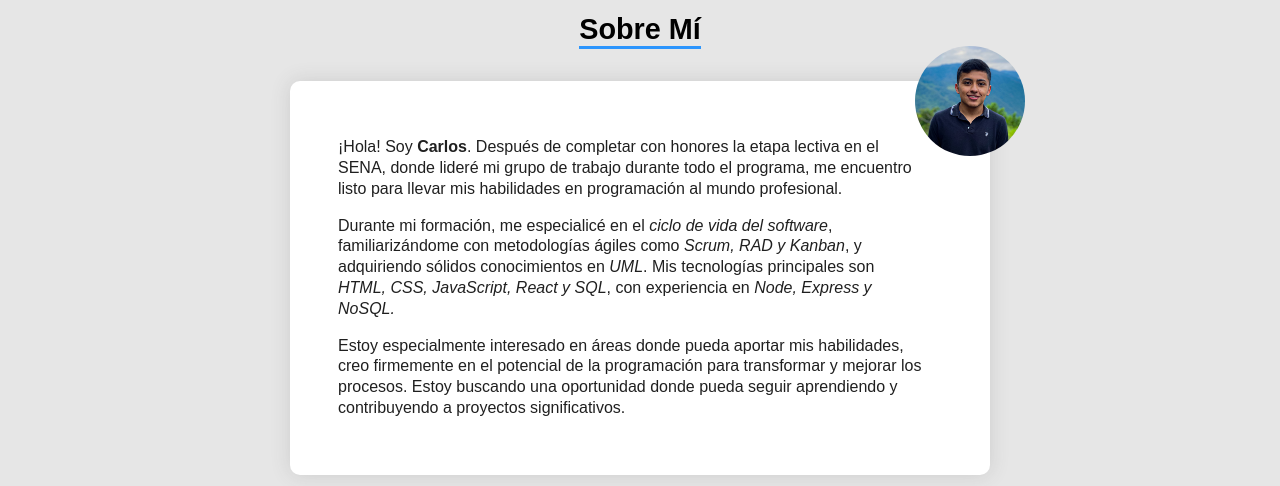
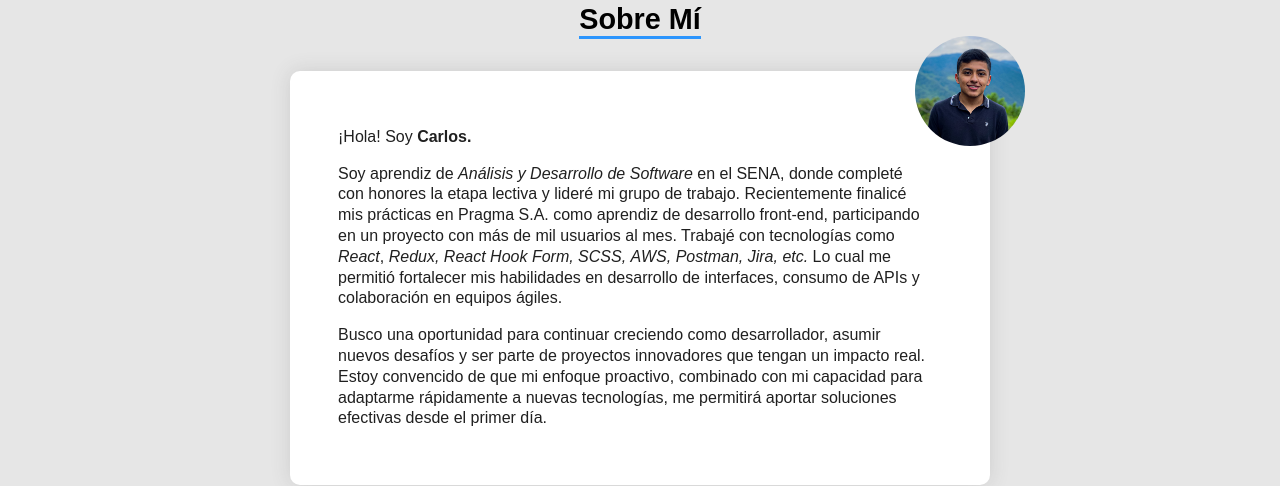
Before and after one commit to CarlosJairo/portafolio, a plain HTML site: page index.html in a window 1280 px wide. Shown: the part 956-1442 px from the top of the page. Drawn offline with Linux system fonts and the light colour scheme.

Commit message:
refactor: change about text

```diff
--- a/index.html
+++ b/index.html
@@ -295,26 +295,25 @@
         <h2>Sobre Mí</h2>
         <div class="about-me-info">
           <img src="assets/img/fotoPerfil.jpg" alt="Foto de perfil" />
+          <p>¡Hola! Soy <b>Carlos.</b></p>
           <p>
-            ¡Hola! Soy <b>Carlos</b>. Después de completar con honores la etapa
-            lectiva en el SENA, donde lideré mi grupo de trabajo durante todo el
-            programa, me encuentro listo para llevar mis habilidades en
-            programación al mundo profesional.
+            Soy aprendiz de <i>Análisis y Desarrollo de Software</i> en el SENA,
+            donde completé con honores la etapa lectiva y lideré mi grupo de
+            trabajo. Recientemente finalicé mis prácticas en Pragma S.A. como
+            aprendiz de desarrollo front-end, participando en un proyecto con
+            más de mil usuarios al mes. Trabajé con tecnologías como
+            <i>React</i>, <i>Redux,</i> <i>React Hook Form,</i> <i>SCSS,</i>
+            <i>AWS,</i> <i>Postman,</i> <i>Jira,</i> <i>etc.</i> Lo cual me
+            permitió fortalecer mis habilidades en desarrollo de interfaces,
+            consumo de APIs y colaboración en equipos ágiles.
           </p>
           <p>
-            Durante mi formación, me especialicé en el
-            <i> ciclo de vida del software</i>, familiarizándome con
-            metodologías ágiles como <i>Scrum, RAD y Kanban</i>, y adquiriendo
-            sólidos conocimientos en <i>UML</i>. Mis tecnologías principales
-            son<i> HTML, CSS, JavaScript, React y SQL</i>, con experiencia en
-            <i> Node, Express y NoSQL.</i>
-          </p>
-          <p>
-            Estoy especialmente interesado en áreas donde pueda aportar mis
-            habilidades, creo firmemente en el potencial de la programación para
-            transformar y mejorar los procesos. Estoy buscando una oportunidad
-            donde pueda seguir aprendiendo y contribuyendo a proyectos
-            significativos.
+            Busco una oportunidad para continuar creciendo como desarrollador,
+            asumir nuevos desafíos y ser parte de proyectos innovadores que
+            tengan un impacto real. Estoy convencido de que mi enfoque
+            proactivo, combinado con mi capacidad para adaptarme rápidamente a
+            nuevas tecnologías, me permitirá aportar soluciones efectivas desde
+            el primer día.
           </p>
         </div>
       </div>
```
